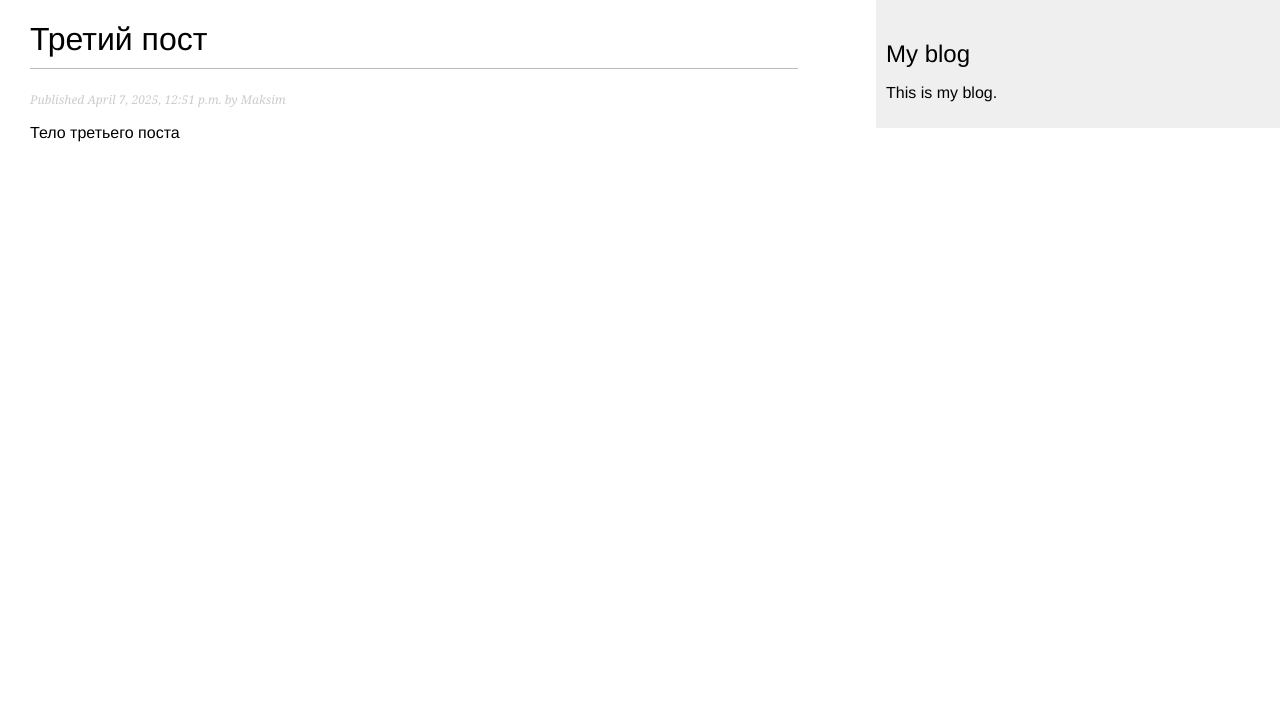
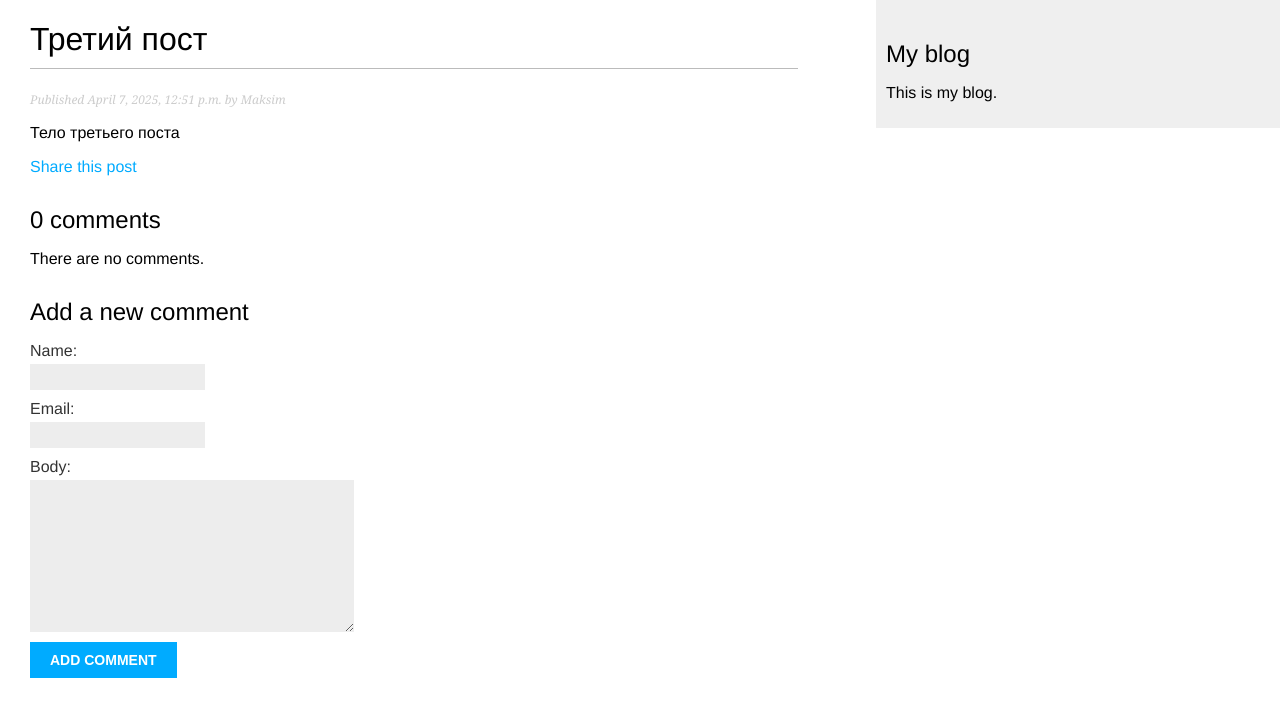
Before and after one commit to MaksimBritsin/FirtstSite, a Django app: a page that uses blog/blog_app/templates/blog/post/detail.html in a window 1280 px wide. Shown: the top 717 px of the page. Run offline with Django 4.2, Linux system fonts and the light colour scheme; data comes from the database, SQL or seed files in the repository; both versions use the stored data as it was after the commit.

Commit message:
Second Commit

```diff
--- a/blog/blog_app/forms.py
+++ b/blog/blog_app/forms.py
@@ -1,7 +1,14 @@
 from django import forms
+from . models import Comment
 
 class EmailPostForm(forms.Form):
     name = forms.CharField(max_length=25)
     email = forms.EmailField()
     to = forms.EmailField()
-    comment = forms.CharField(required=False, widget=forms.Textarea)
+    comments = forms.CharField(required=False, widget=forms.Textarea)
+
+
+class CommentForm(forms.ModelForm):
+    class Meta:
+            model = Comment
+            fields = ['name', 'email', 'body']
--- a/blog/blog_app/models.py
+++ b/blog/blog_app/models.py
@@ -42,3 +42,20 @@ class Post(models.Model):
                              self.publish.month,
                              self.publish.day,
                              self.slug])
+
+
+class Comment(models.Model):
+    post = models.ForeignKey(Post, on_delete=models.CASCADE, related_name='comments')
+    name = models.CharField(max_length=80)
+    email = models.EmailField()
+    body = models.TextField()
+    created = models.DateTimeField(auto_now_add=timezone.now)
+    updated = models.DateTimeField(auto_now=timezone.now)
+    active = models.BooleanField(default=True)
+
+    class Meta:
+        ordering = ['created']
+        indexes = [models.Index(fields=['created']),]
+
+    def __str__(self):
+        return f'Comment by {self.name} on {self.post}'
--- a/blog/blog_app/templates/blog/post/detail.html
+++ b/blog/blog_app/templates/blog/post/detail.html
@@ -6,4 +6,26 @@
         Published {{ post.publish }} by {{ post.author }}
     </p>
     {{ post.body|linebreaks }}
+    <p>
+        <a href="{% url "blog_app:post_share" post.id %}">
+            Share this post
+        </a>
+    </p>
+    {% with comments.count as total_comments %}
+        <h2>
+        {{ total_comments }} comment{{ total_comments|pluralize }}
+        </h2>
+    {% endwith %}
+    {% for comment in comments %}
+        <div class="comment">
+            <p class="info">
+                Comment {{ forloop.counter }} by {{ comment.name }}
+                {{ comment.created }}
+            </p>
+            {{ comment.body|linebreaks }}
+        </div>
+    {% empty %}
+        <p>There are no comments.</p>
+    {% endfor %}
+    {% include "blog/post/includes/comment_form.html" %}
 {% endblock %}
--- /dev/null
+++ b/blog/blog_app/templates/blog/post/includes/comment_form.html
@@ -0,0 +1,6 @@
+<h2>Add a new comment</h2>
+<form action="{% url "blog_app:post_comment" post.id %}" method="post">
+    {{ form.as_p }}
+    {% csrf_token %}
+    <p><input type="submit" value="Add comment"></p>
+</form>
--- a/blog/blog_app/urls.py
+++ b/blog/blog_app/urls.py
@@ -7,5 +7,6 @@ urlpatterns =[
     path('', views.PostListView.as_view(), name = 'post_list'),
     path('<int:year>/<int:month>/<int:day>/<slug:post>', views.post_detail, name = 'post_detail'),
     path('<int:post_id>/share/', views.post_share, name = 'post_share'),
+    path('<int:post_id>/comment/', views.post_comment, name = 'post_comment'),
 
 ]
--- a/blog/blog_app/views.py
+++ b/blog/blog_app/views.py
@@ -1,9 +1,10 @@
 from django.shortcuts import render, get_object_or_404
-from .models import Post
+from .models import Post, Comment
 from django.core.paginator import Paginator,EmptyPage,PageNotAnInteger
 from django.views.generic import ListView
-from .forms import EmailPostForm
+from .forms import EmailPostForm, CommentForm
 from django.core.mail import send_mail
+from django.views.decorators.http import require_POST
 
 
 class PostListView(ListView):
@@ -32,7 +33,11 @@ def post_detail(request, year, month, day, post):
                              publish__year=year,
                              publish__month=month,
                              publish__day=day)
-    return render(request, 'blog/post/detail.html' , {'post' : post})
+    comments = post.comments.filter(active=True)
+    form = CommentForm
+    return render(request, 'blog/post/detail.html' , {'post' : post,
+                                                      'comments': comments,
+                                                      'form': form})
 
 def post_share(request, post_id):
     post = get_object_or_404(Post,
@@ -54,3 +59,16 @@ def post_share(request, post_id):
     return render(request, 'blog/post/share.html', {'post': post,
                                                     'form':form,
                                                     'sent':sent})
+
+@require_POST
+def post_comment(request, post_id):
+    post = get_object_or_404(Post, id = post_id, status = Post.Status.PUBLISHED)
+    comment = None
+    form = CommentForm(data=request.POST)
+    if form.is_valid():
+        comment = form.save(commit=False)
+        comment.post = post
+        comment.save()
+    return render(request, 'blog/post/comment.html', {'form': form,
+                                                      'post': post,
+                                                      'comment': comment})
```
Also changed, not shown: blog/blog_app/admin.py (+8 -1 lines), blog/blog_app/templates/blog/post/comment.html (added, +10 -0 lines), blog/blog_app/migrations/0003_comment_comment_blog_app_co_created_559965_idx.py (added), blog/db.sqlite3.
